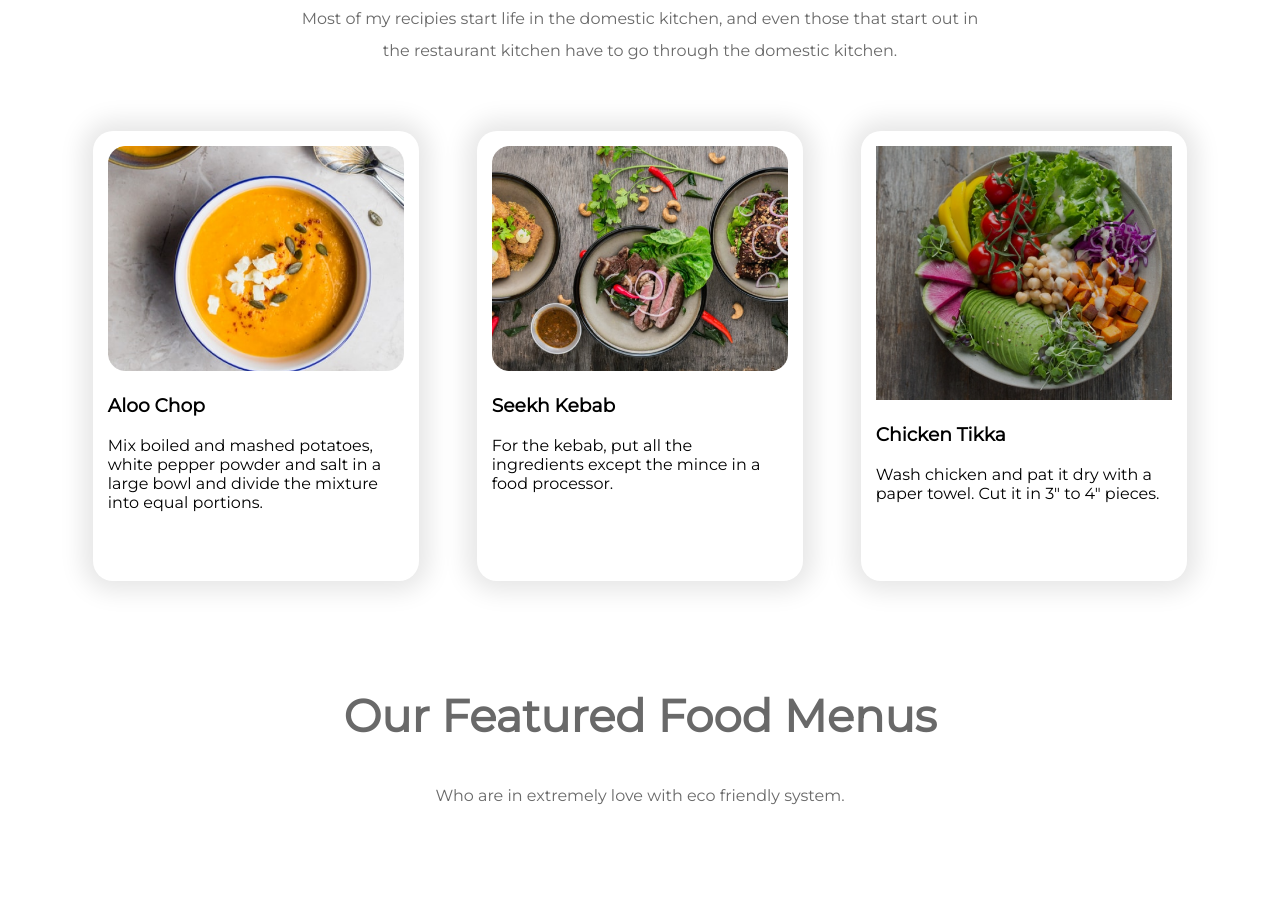
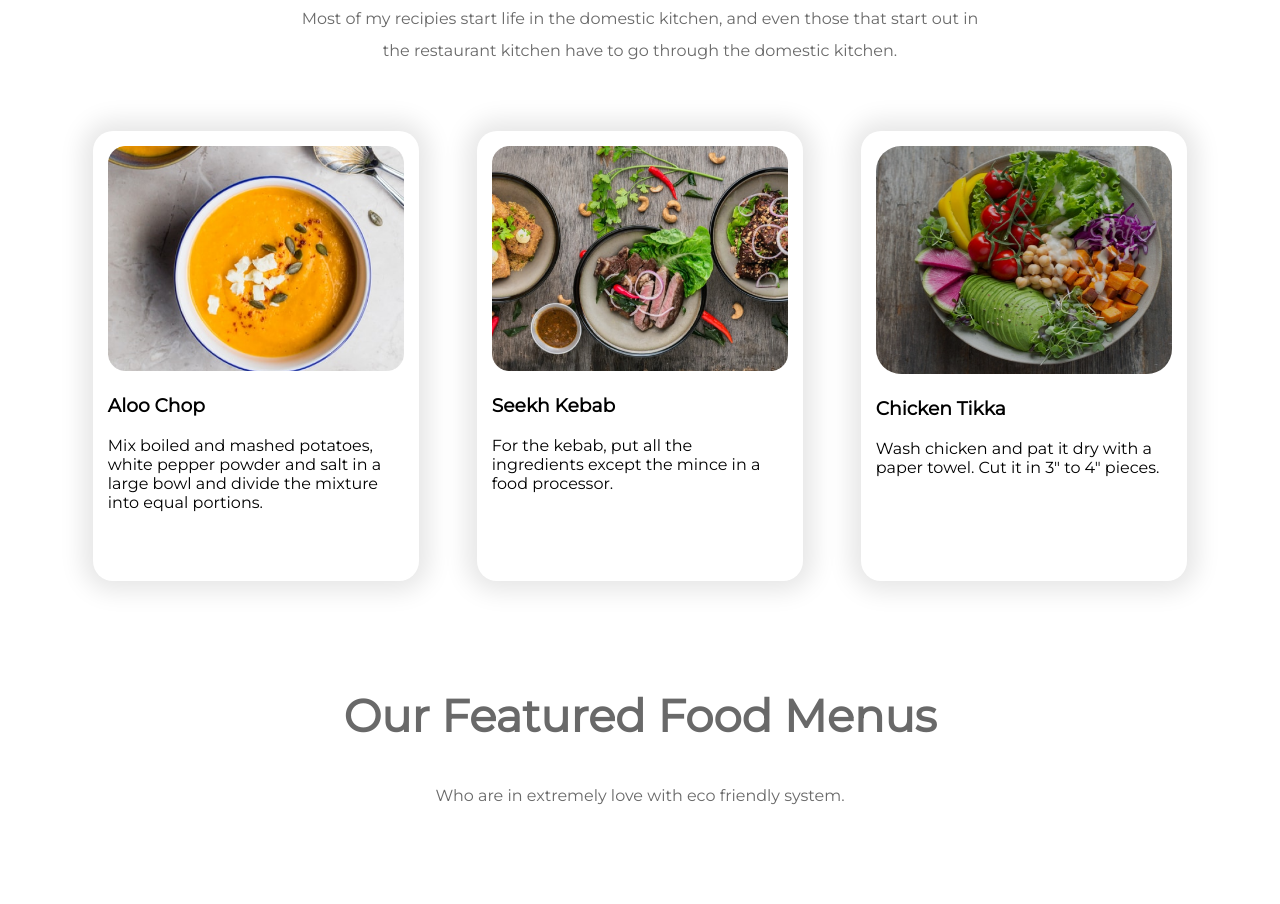
Before and after one commit to enayetmorshedhaque/personal-portfolio, a plain HTML site: page index.html in a window 1280 px wide. Shown: the part 1817-2721 px from the top of the page. Drawn offline with Linux system fonts and the light colour scheme.

Commit message:
minor bug fixed.

```diff
--- a/index.html
+++ b/index.html
@@ -116,7 +116,7 @@
             </div>
 
             <div class="my-recipe-container-div">
-                <img src="images/Project_Cover5.png" alt="Recipi Picture 1" id="third_recipi_image">
+                <img src="images/Project_Cover5.png" alt="Recipi Picture 1" id="third_recipe_image">
                 <h3 class="recipi-title">Chicken Tikka</h3>
                 <p>Wash chicken and pat it dry with a paper towel. Cut it in 3" to 4" pieces.</p>
             </div>
--- a/style.css
+++ b/style.css
@@ -184,6 +184,11 @@ body{
     width: 100%;
 }
 
+#third_recipe_image{
+    height: 228px;
+    border-radius: 25px;
+}
+
 /************************************************************
 *                                                           *
 *                                                           *
```
